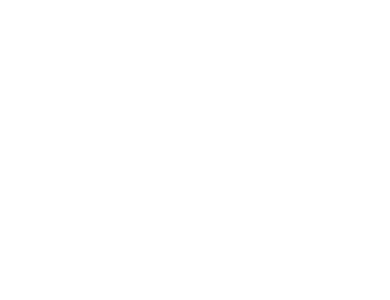
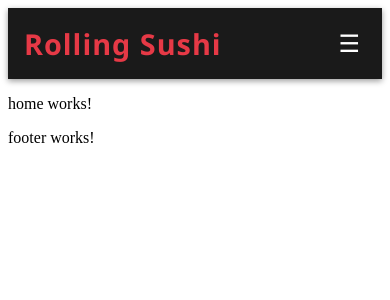
Before and after one commit to nathalievaster/frontend-restaurant, an Angular app: page /home in a window 390 px wide. Before the commit this address led to /. Shown: the top 300 px of the page. Built offline with nearby package versions, Linux system fonts and the light colour scheme.

Commit message:
routes, enkel och responsiv header

```diff
--- a/src/app/app.component.html
+++ b/src/app/app.component.html
@@ -1 +1,3 @@
+<app-header />
 <router-outlet />
+<app-footer />
--- a/src/app/app.component.ts
+++ b/src/app/app.component.ts
@@ -1,9 +1,11 @@
 import { Component } from '@angular/core';
-import { RouterOutlet } from '@angular/router';
+import { RouterLink, RouterOutlet } from '@angular/router';
+import { HeaderComponent } from './header/header.component';
+import { FooterComponent } from './footer/footer.component';
 
 @Component({
   selector: 'app-root',
-  imports: [RouterOutlet],
+  imports: [RouterOutlet, RouterLink, HeaderComponent, FooterComponent],
   templateUrl: './app.component.html',
   styleUrl: './app.component.css'
 })
--- a/src/app/app.routes.ts
+++ b/src/app/app.routes.ts
@@ -1,3 +1,14 @@
 import { Routes } from '@angular/router';
+import { HomeComponent } from './pages/home/home.component';
+import { BookingComponent } from './pages/booking/booking.component';
+import { MenuComponent } from './pages/menu/menu.component';
+import { NotfoundComponent } from './pages/notfound/notfound.component';
 
-export const routes: Routes = [];
+export const routes: Routes = [
+    { path: 'home', component: HomeComponent},
+    { path: 'booking', component: BookingComponent},
+    { path: 'menu', component: MenuComponent},
+    { path: '', redirectTo: '/home', pathMatch: 'full'},
+    { path: '404', component: NotfoundComponent},
+    { path: '**', component: NotfoundComponent}
+];
--- a/src/app/header/header.component.css
+++ b/src/app/header/header.component.css
@@ -0,0 +1,94 @@
+header {
+  background-color: #1a1a1a;
+  color: white;
+  padding: 1rem 0;
+  box-shadow: 0 2px 6px rgba(0, 0, 0, 0.4);
+  position: sticky;
+  top: 0;
+  z-index: 1000;
+  font-size: 1.4em;
+}
+
+.container {
+  max-width: 1100px;
+  margin: 0 auto;
+  padding: 0 1rem;
+  display: flex;
+  align-items: center;
+  justify-content: space-between;
+}
+
+.logo {
+  font-size: 1.8rem;
+  font-weight: bold;
+  text-decoration: none;
+  color: #e63946; /* röd nyans */
+  font-family: 'Segoe UI', Tahoma, Geneva, Verdana, sans-serif;
+  letter-spacing: 1px;
+}
+
+.menu-toggle {
+  display: none;
+  font-size: 1.5rem;
+  background: none;
+  border: none;
+  color: white;
+  cursor: pointer;
+}
+
+.nav-links {
+  display: flex;
+  gap: 1.5rem;
+}
+
+.nav-links a {
+  color: white;
+  text-decoration: none;
+  font-weight: 500;
+  position: relative;
+  transition: color 0.3s;
+}
+
+.nav-links a:hover,
+.nav-links a.active {
+  color: #e63946;
+}
+
+.nav-links a.active::after {
+  content: "";
+  position: absolute;
+  width: 100%;
+  height: 2px;
+  background-color: #e63946;
+  bottom: -4px;
+  left: 0;
+}
+
+/* Responsiv meny */
+@media (max-width: 768px) {
+  .menu-toggle {
+    display: block;
+  }
+
+  .nav-links {
+    position: absolute;
+    top: 100%;
+    left: 0;
+    background-color: #1a1a1a;
+    width: 100%;
+    flex-direction: column;
+    gap: 0;
+    overflow: hidden;
+    max-height: 0;
+    transition: max-height 0.3s ease;
+  }
+
+  .nav-links.show {
+    max-height: 300px;
+  }
+
+  .nav-links a {
+    padding: 1rem;
+    border-top: 1px solid #333;
+  }
+}
--- a/src/app/header/header.component.html
+++ b/src/app/header/header.component.html
@@ -1 +1,13 @@
-<p>header works!</p>
+<header>
+  <div class="container">
+    <a routerLink="/" class="logo">Rolling Sushi</a>
+
+    <button class="menu-toggle" (click)="toggleMenu()">☰</button>
+
+    <nav class="nav-links">
+      <a routerLink="/home" routerLinkActive="active" (click)="closeMenu()">Start</a>
+      <a routerLink="/menu" routerLinkActive="active" (click)="closeMenu()">Meny</a>
+      <a routerLink="/booking" routerLinkActive="active" (click)="closeMenu()">Boka bord</a>
+    </nav>
+  </div>
+</header>
--- a/src/app/header/header.component.ts
+++ b/src/app/header/header.component.ts
@@ -1,11 +1,19 @@
 import { Component } from '@angular/core';
+import { RouterLink, RouterLinkActive } from '@angular/router';
 
 @Component({
   selector: 'app-header',
-  imports: [],
+  imports: [RouterLink, RouterLinkActive],
   templateUrl: './header.component.html',
   styleUrl: './header.component.css'
 })
 export class HeaderComponent {
+   menuOpen = false;
 
+  toggleMenu() {
+    this.menuOpen = !this.menuOpen;
+  }
+  closeMenu() {
+    this.menuOpen = false;
+  }
 }
--- /dev/null
+++ b/src/app/pages/notfound/notfound.component.html
@@ -0,0 +1 @@
+<p>notfound works!</p>
```
Also changed, not shown: src/app/pages/notfound/notfound.component.ts (added, +11 -0 lines), src/app/pages/notfound/notfound.component.css (added), 1 other file (tests, documents, lock files or other folders).
